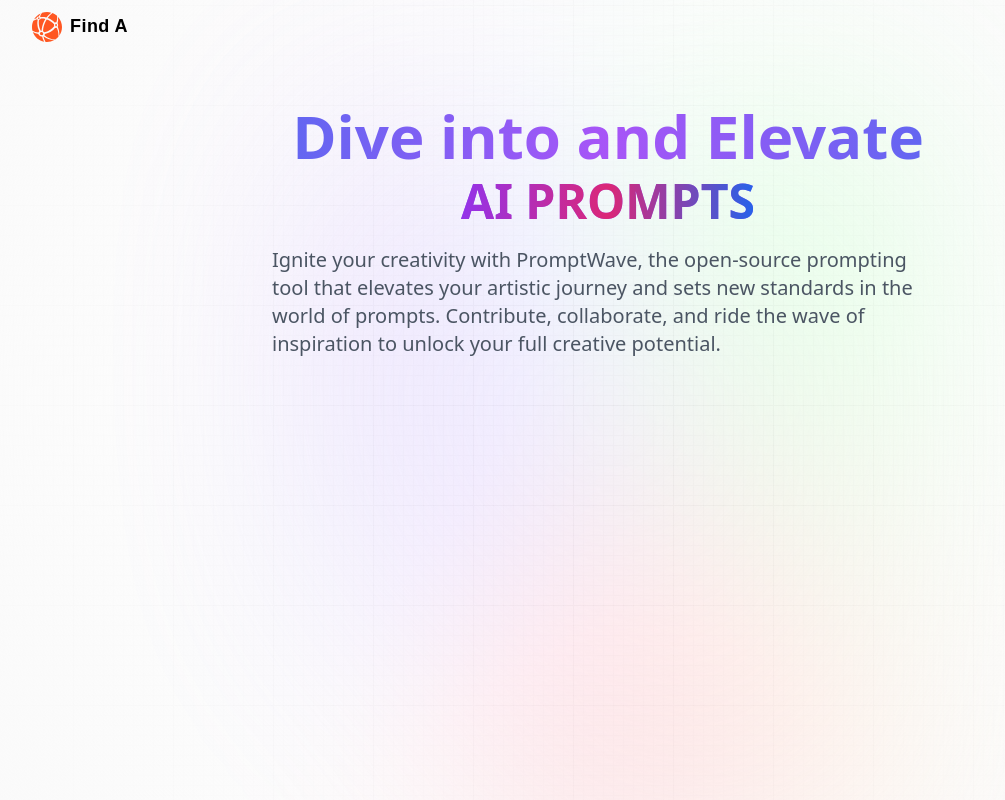
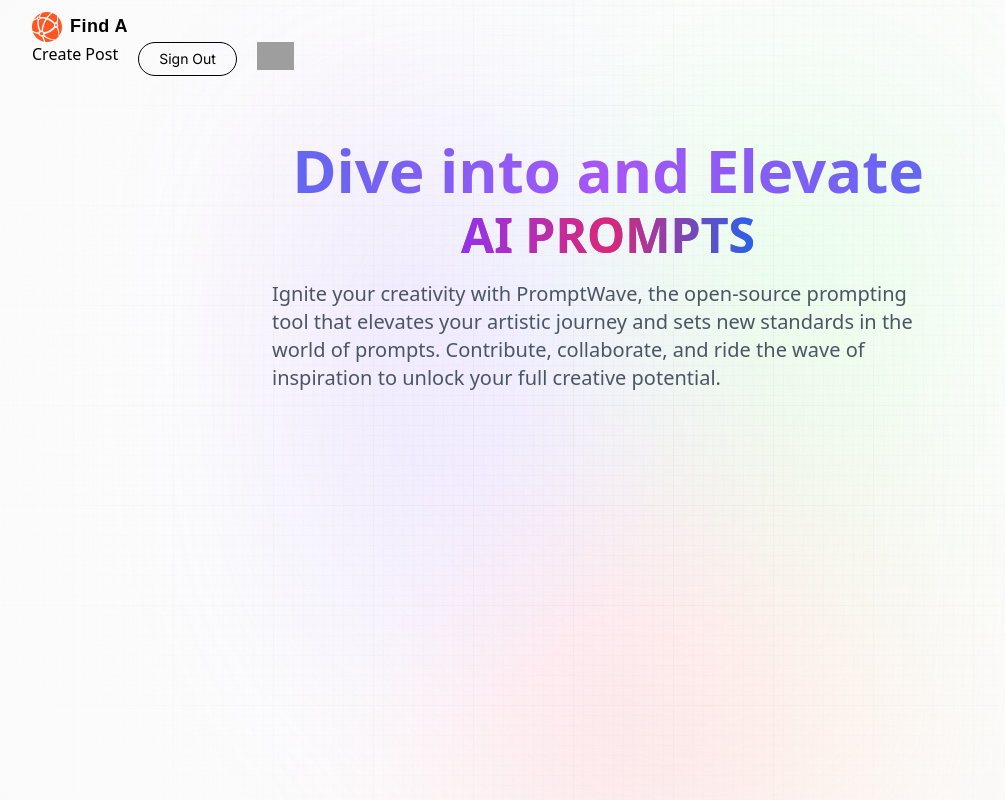
Before and after one commit to slayerrr12/PromptWave, a Next.js app: page / in a window 1280 px wide. Shown: the whole page, without its empty margins (32-1037 px from the left). Built offline with nearby package versions, Linux system fonts and the light colour scheme; grey boxes are pictures that could not be loaded.

Commit message:
created the navbar componenet for desktop view

```diff
--- a/components/Nav.jsx
+++ b/components/Nav.jsx
@@ -12,6 +12,7 @@ import { signIn, signOut, useSession, getProviders } from 'next-auth/react'
 
 
 const Nav = () => {
+    const isUserLoggedIn = true;
     return (
         <nav className='flex=between w-full mb-16 pt-3'>
             <Link href='/' className='flex gap-2 flex-right'>
@@ -22,12 +23,40 @@ const Nav = () => {
 
                     <Typewriter
                         options={{
-                            strings: ['PromptWave','Find Awesome Fonts'],
+                            strings: ['PromptWave', 'Find Awesome Fonts'],
                             autoStart: true,
                             loop: true,
                         }}
                     /></p>
             </Link>
+
+            <div className='sm:flex hidden'>
+                {isUserLoggedIn ? (
+                    <div className='flex gap-3 md:gap-5'>
+                        <Link href='/create-prompt' className='"black_btn'>
+                            Create Post
+
+                        </Link>
+                        <button type="button" onClick={signOut} className='outline_btn'>
+                            Sign Out
+
+                        </button>
+                        <Link href="/profile">
+                            <Image src="/assets/images/profile.svg" width={37} height={37} className='' />
+                        </Link>
+
+                    </div>
+
+                ) : (<>
+
+
+
+
+
+
+                </>)}
+
+            </div>
 
 
 
```
